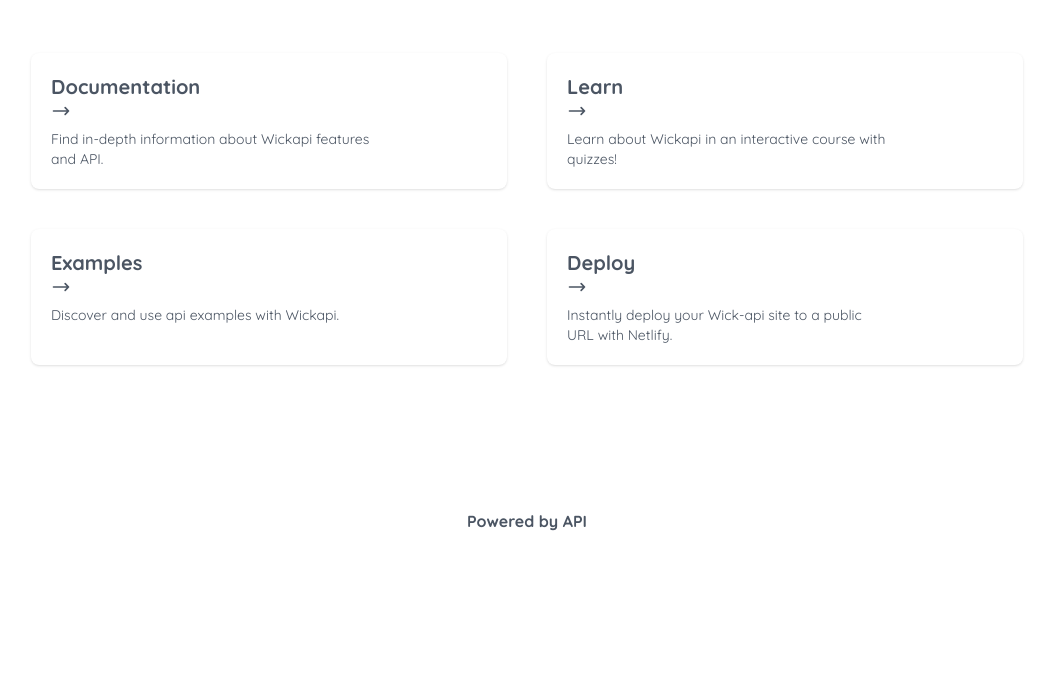
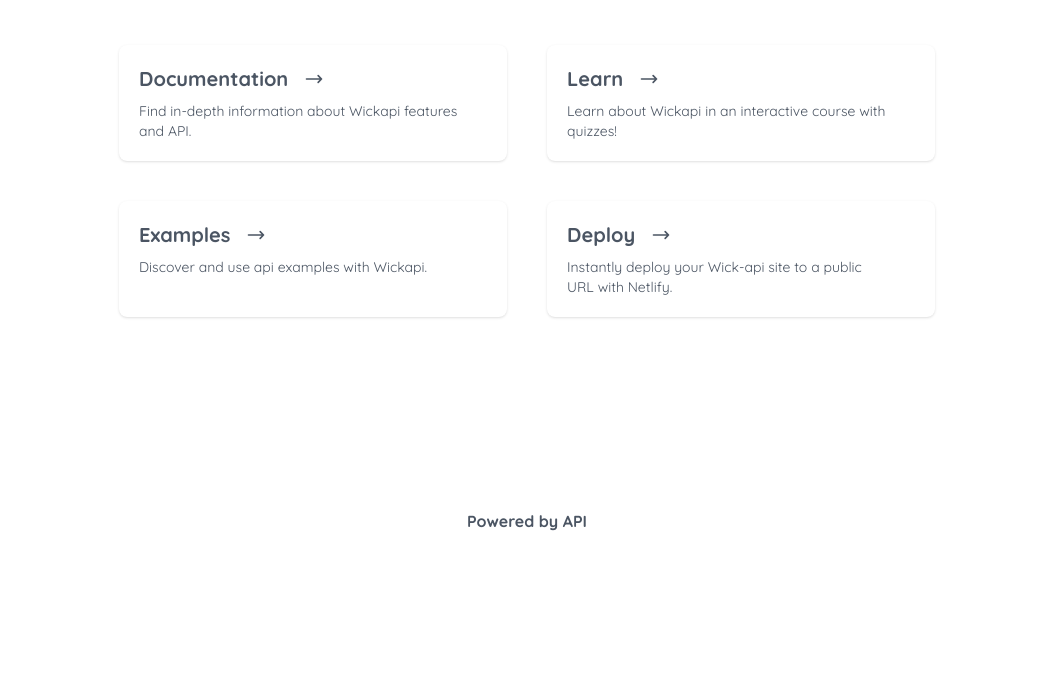
Before and after one commit to Im-Hassan-wd/wick-api, a website: page build/index.html in a window 1280 px wide. Shown: the part 127-800 px from the top of the page, without its empty margins (113-1166 px from the left). Drawn offline with Linux system fonts and the light colour scheme.

Commit message:
tailwind

```diff
--- a/build/index.html
+++ b/build/index.html
@@ -7,19 +7,19 @@
     <title>Wick-api</title>
 </head>
 <body class="font-base text-gray-600">
-    <div class="flex flex-col my-5 mx-auto max-w-6xl px-20 h-4/5"><!-- content wrapper -->
+    <div class="flex flex-col my-5 mx-auto max-w-4xl px-10 h-4/5"><!-- content wrapper -->
       <header><!-- header -->
         <div class="text-center m-4 mb-14">
-          <h1 class="text-5xl font-bold p-2">Welcome to Wick Api</h1>
+          <h1 class="text-2xl md:text-4xl font-bold p-2">Welcome to Wick Api</h1>
           <p class="font-semibold">Get started by reading the <a>documentation</a></p>
         </div>
       </header>
       <div class=""><!-- card wrapper div -->
-        <div class="grid grid-cols-2 gap-10">
+        <div class="grid sm:grid-cols-2 gap-10">
           <!-- cards go here -->
           <div class="card"><!-- card -->
-            <h4 class="font-bold text-xl mb-2">
-              <a href="#">Documentation</a>
+            <h4 class="font-bold text-xl mb-2 flex">
+              <a href="#" class="mr-4">Documentation</a>
               <svg class="w-5" xmlns="http://www.w3.org/2000/svg" class="h-6 w-6" fill="none" viewBox="0 0 24 24" stroke="currentColor" stroke-width="2">
                 <path stroke-linecap="round" stroke-linejoin="round" d="M17 8l4 4m0 0l-4 4m4-4H3" />
               </svg>
@@ -27,8 +27,8 @@
             <p class="max-w-xs text-sm">Find in-depth information about Wickapi features and API.</p>
           </div>
           <div class="card"><!-- card -->
-            <h4 class="font-bold text-xl mb-2">
-              <a href="#">Learn</a>
+            <h4 class="font-bold text-xl mb-2 flex">
+              <a href="#" class="mr-4">Learn</a>
               <svg class="w-5" xmlns="http://www.w3.org/2000/svg" class="h-6 w-6" fill="none" viewBox="0 0 24 24" stroke="currentColor" stroke-width="2">
                 <path stroke-linecap="round" stroke-linejoin="round" d="M17 8l4 4m0 0l-4 4m4-4H3" />
               </svg>
@@ -36,8 +36,8 @@
             <p class="max-w-xs text-sm">Learn about Wickapi in an interactive course with quizzes!</p>
           </div>
           <div class="card"><!-- card -->
-            <h4 class="font-bold text-xl mb-2">
-              <a href="#">Examples</a>
+            <h4 class="font-bold text-xl mb-2 flex">
+              <a href="#" class="mr-4">Examples</a>
               <svg class="w-5" xmlns="http://www.w3.org/2000/svg" class="h-6 w-6" fill="none" viewBox="0 0 24 24" stroke="currentColor" stroke-width="2">
                 <path stroke-linecap="round" stroke-linejoin="round" d="M17 8l4 4m0 0l-4 4m4-4H3" />
               </svg>
@@ -45,8 +45,8 @@
             <p class="max-w-xs text-sm">Discover and use api examples with Wickapi.</p>
           </div>
           <div class="card"><!-- card -->
-            <h4 class="font-bold text-xl mb-2">
-              <a href="#">Deploy</a>
+            <h4 class="font-bold text-xl mb-2 flex">
+              <a href="#" class="mr-4">Deploy</a>
               <svg class="w-5" xmlns="http://www.w3.org/2000/svg" class="h-6 w-6" fill="none" viewBox="0 0 24 24" stroke="currentColor" stroke-width="2">
                 <path stroke-linecap="round" stroke-linejoin="round" d="M17 8l4 4m0 0l-4 4m4-4H3" />
               </svg>
```
Also changed, not shown: build/styles.css.
